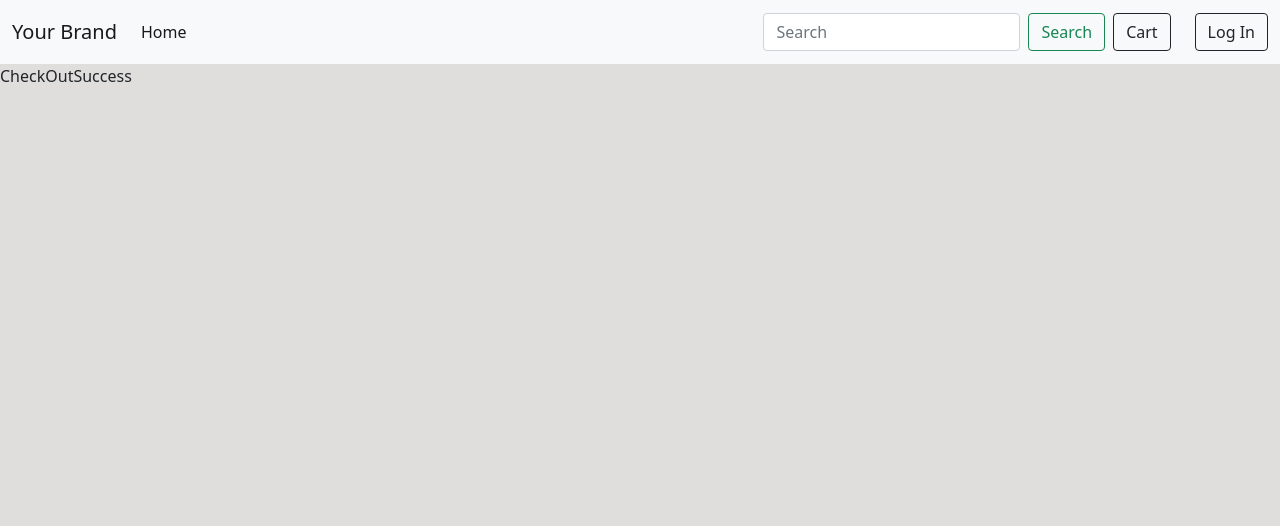
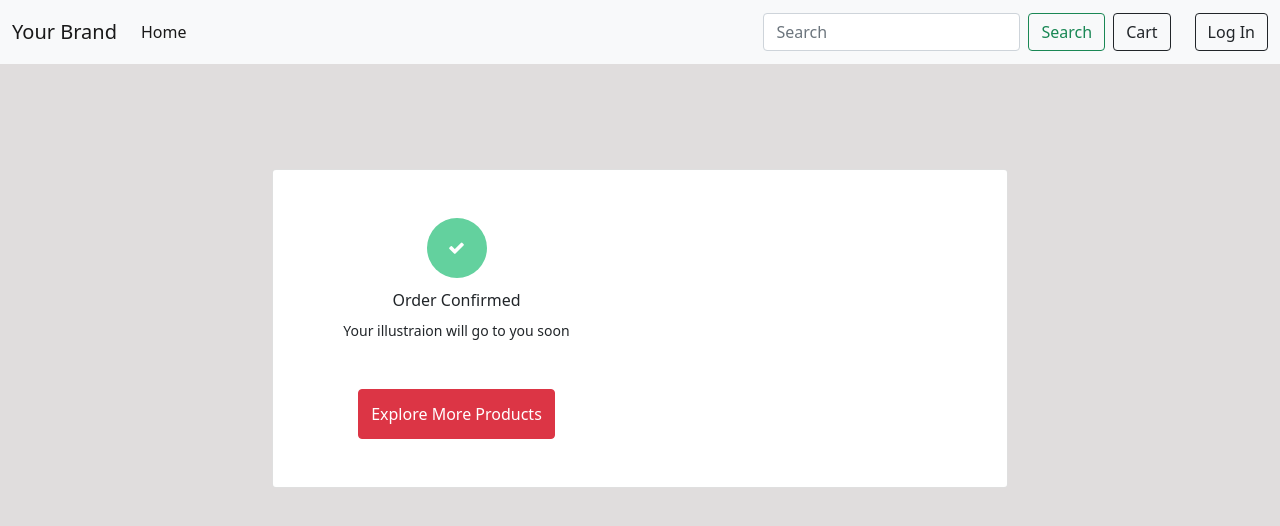
Before and after one commit to Rohitsohit/ecommerce, a React (Create React App) app in the folder Frontend/: page /checkout-success in a window 1280 px wide. Shown: the top 526 px of the page. Built offline with nearby package versions, Linux system fonts and the light colour scheme; no server answers.

Commit message:
final changes

```diff
--- a/Frontend/public/index.html
+++ b/Frontend/public/index.html
@@ -38,6 +38,10 @@
 
   </head>
   <body style="background-color: #e0dddd;" >
+
+
+
+
     <noscript>You need to enable JavaScript to run this app.</noscript>
     <div id="root"></div>
     <script src="https://cdn.jsdelivr.net/npm/bootstrap@5.2.0/dist/js/bootstrap.min.js" integrity="sha384-ODmDIVzN+pFdexxHEHFBQH3/9/vQ9uori45z4JjnFsRydbmQbmL5t1tQ0culUzyK" crossorigin="anonymous"></script>
@@ -53,5 +57,7 @@
     -->
     <link href="https://cdn.jsdelivr.net/npm/bootstrap@5.1.3/dist/css/bootstrap.min.css" rel="stylesheet" integrity="sha384-1BmE4kWBq78iYhFldvKuhfTAU6auU8tT94WrHftjDbrCEXSU1oBoqyl2QvZ6jIW3" crossorigin="anonymous">
 
+
+
   </body>
 </html>
--- a/Frontend/src/App.css
+++ b/Frontend/src/App.css
@@ -32,7 +32,49 @@
   from {
     transform: rotate(0deg);
   }
+
   to {
     transform: rotate(360deg);
   }
 }
+
+
+
+
+@import url("https://fonts.googleapis.com/css2?family=Poppins:wght@100;200;300;400;500;600;700;800&display=swap");
+
+body {
+  background-color: #eee;
+  font-family: "Poppins", sans-serif;
+  font-weight: 300
+}
+
+.cart {
+  height: 60vh
+}
+
+
+.check1 {
+  display: flex;
+  background-color: #63d19e;
+  color: #fff;
+  font-size: 17px;
+  width: 60px;
+  height: 60px;
+  align-items: center;
+  justify-content: center;
+  border-radius: 50%;
+  margin-bottom: 10px
+}
+
+.invoice-link {
+  font-size: 15px
+}
+
+.order-button {
+  height: 50px
+}
+
+.background-muted {
+  background-color: #fafafc
+}
--- a/Frontend/src/Components/Stripe/CheckOutSuccess.js
+++ b/Frontend/src/Components/Stripe/CheckOutSuccess.js
@@ -1,7 +1,27 @@
 import React from 'react'
-
+import "../../App.css"
 export default function CheckOutSuccess() {
   return (
-    <div>CheckOutSuccess</div>
+    <div class="container mt-4 mb-4">
+      <div class="row d-flex cart align-items-center justify-content-center">
+        <div class="col-md-8">
+          <div class="card">
+            <div>
+              <div class="col-md-6 border-right p-5">
+                <div class="text-center order-details">
+                  <div class="d-flex justify-content-center mb-5 flex-column align-items-center">
+                  <span class="check1">
+                    <i class="fa fa-check"></i>
+                    </span> <span class="font-weight-bold">Order Confirmed</span>
+                    <small class="mt-2">Your illustraion will go to you soon</small>
+                  </div>
+                  <button href="/" class="btn btn-danger btn-block order-button">Explore More Products</button>
+                </div>
+              </div>
+            </div>
+          </div>
+        </div>
+      </div>
+    </div>
   )
 }
```
